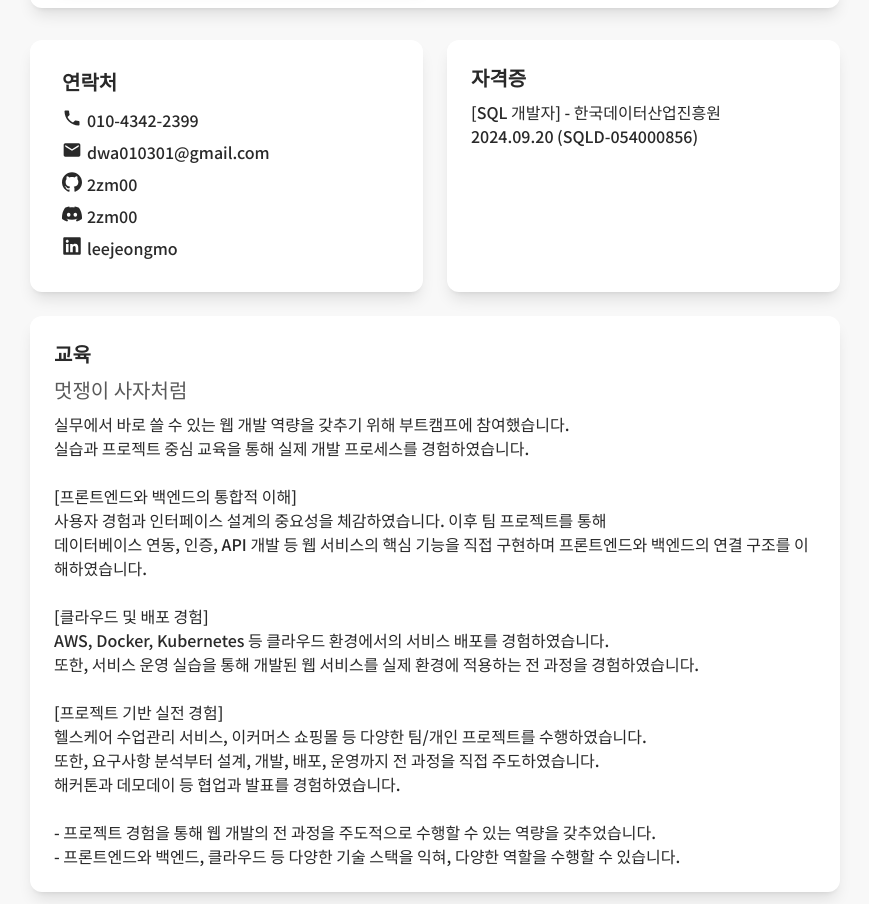
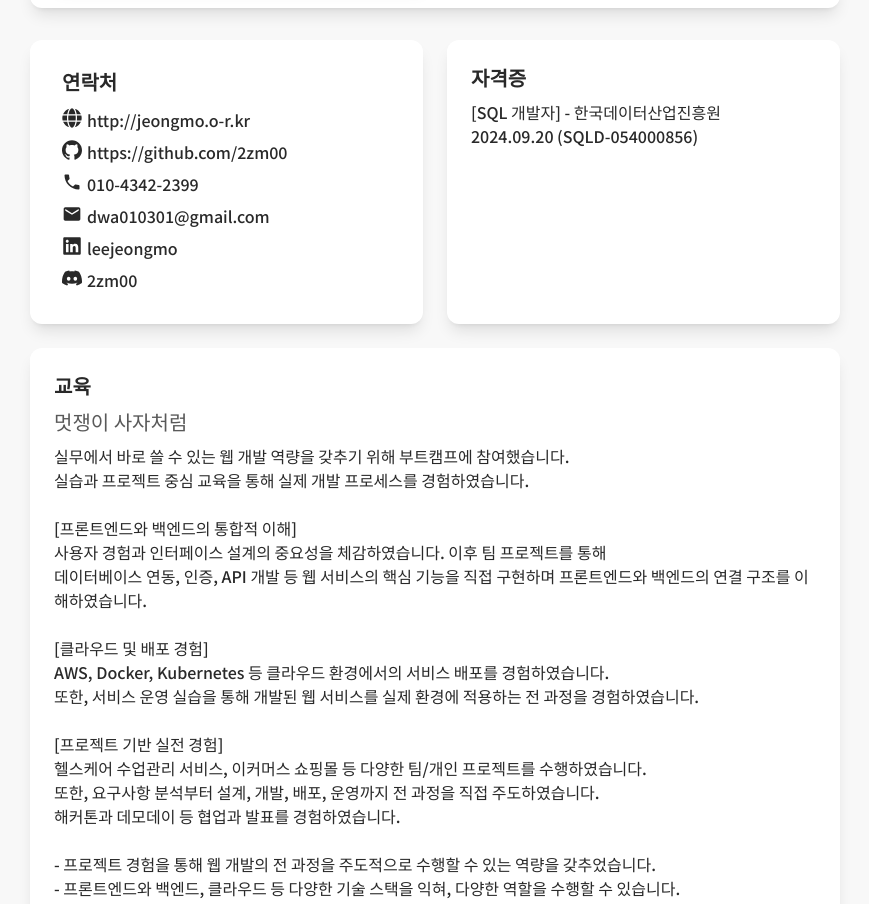
Before and after one commit to 2zm00/portfolio, a Next.js app: page / in a window 1280 px wide. Shown: the part 3341-4245 px from the top of the page, without its empty margins (385-1254 px from the left). Built offline with nearby package versions, Linux system fonts and the light colour scheme.

Commit message:
feat: 연락처 - 홈페이지 추가 및 연락처 순서 변경

```diff
--- a/app/contact/page.tsx
+++ b/app/contact/page.tsx
@@ -5,12 +5,21 @@ import { MdEmail, MdPhone } from "react-icons/md";
 import { SiGithub } from "react-icons/si";
 import { SiDiscord } from "react-icons/si";
 import { FaLinkedin } from "react-icons/fa";
+import { FaGlobe } from "react-icons/fa";
 
 
 export default function ContactSection() {
 	return (
 		<>
 			<Card title="연락처" delay={500} className="align-center rounded-xl dark:bg-lightgray my-auto px-2 py-1 pr-2 transition-transform transform hover:scale-105 flex flex-col gap-4" >
+				<button onClick={() => window.open("http://jeongmo.o-r.kr/", "_blank")} className="flex items-center py-1">
+					<FaGlobe size={20} title="Website" style={{display: "inline-block", marginBottom: "3px", marginRight: "5px"}} />
+					http://jeongmo.o-r.kr
+				</button>
+								<button onClick={() => window.open("https://github.com/2zm00", "_blank")} className="flex items-center py-1">
+					<SiGithub size={20} title="Github" style={{display: "inline-block", marginBottom: "3px", marginRight: "5px"}} />
+					https://github.com/2zm00
+				</button>
 				<button onClick={() => window.open("tel:+821043422399", "_blank")} className="flex items-center py-1">
 					<MdPhone size={20} title="Phone" style={{display: "inline-block", marginBottom: "3px", marginRight: "5px"}} />
 					010-4342-2399
@@ -19,17 +28,13 @@ export default function ContactSection() {
 					<MdEmail size={20} title="Email" style={{display: "inline-block", marginBottom: "3px", marginRight: "5px"}} />
 					dwa010301@gmail.com
 				</button>
-				<button onClick={() => window.open("https://github.com/2zm00", "_blank")} className="flex items-center py-1">
-					<SiGithub size={20} title="Github" style={{display: "inline-block", marginBottom: "3px", marginRight: "5px"}} />
-					2zm00
-				</button>
-				<button onClick={() => window.open("https://discordapp.com/users/397246059228823572", "_blank")} className="flex items-center py-1">
-					<SiDiscord size={20} title="Discord" style={{display: "inline-block", marginBottom: "3px", marginRight: "5px"}} />
-					2zm00
-				</button>
 				<button onClick={() => window.open("https://www.linkedin.com/in/leejeongmo/", "_blank")} className="flex items-center py-1">
 					<FaLinkedin size={20} title="Discord" style={{display: "inline-block", marginBottom: "3px", marginRight: "5px"}} />
 					leejeongmo
+				</button>
+								<button onClick={() => window.open("https://discordapp.com/users/397246059228823572", "_blank")} className="flex items-center py-1">
+					<SiDiscord size={20} title="Discord" style={{display: "inline-block", marginBottom: "3px", marginRight: "5px"}} />
+					2zm00
 				</button>
 
 			</Card>
```
